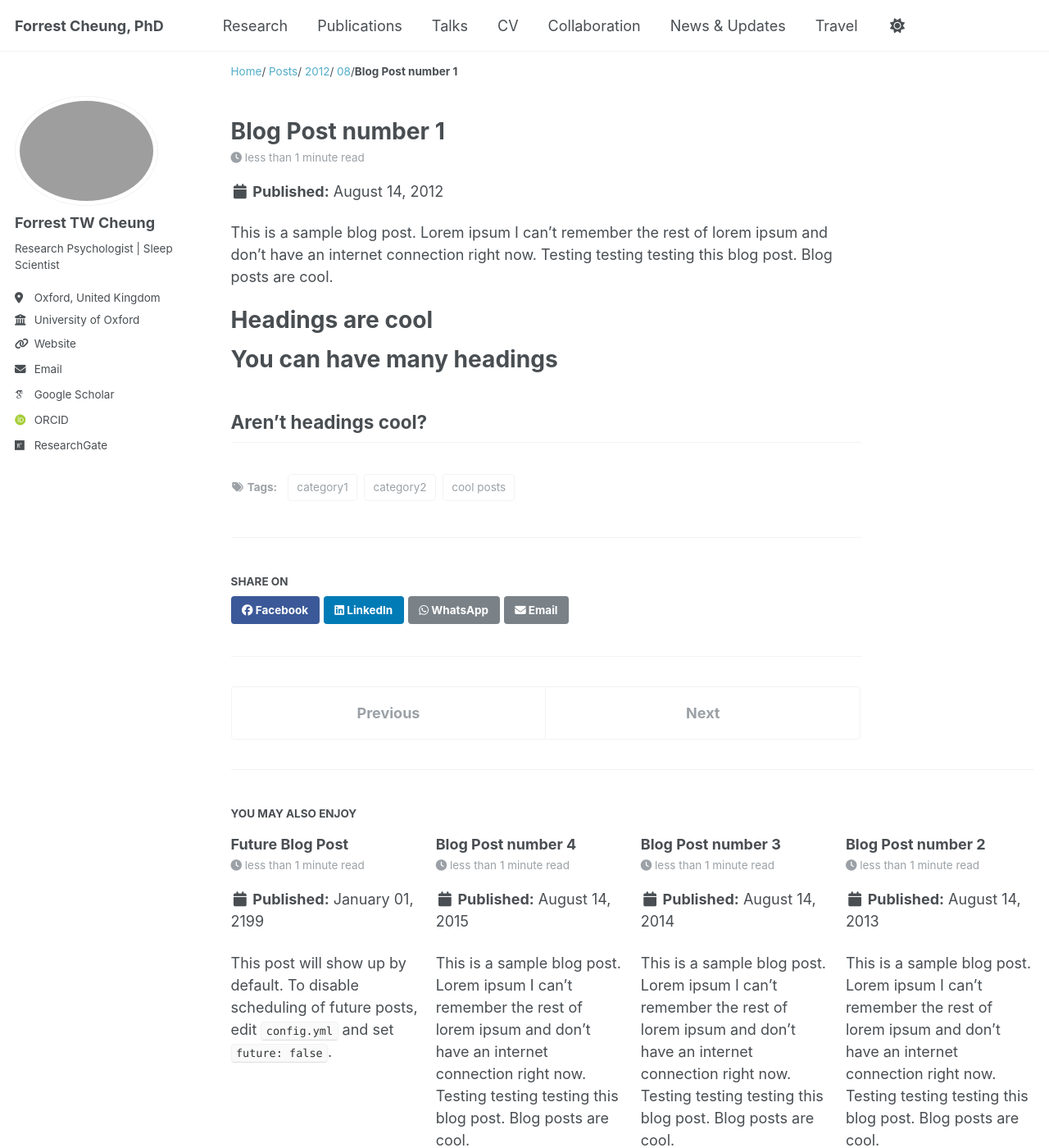
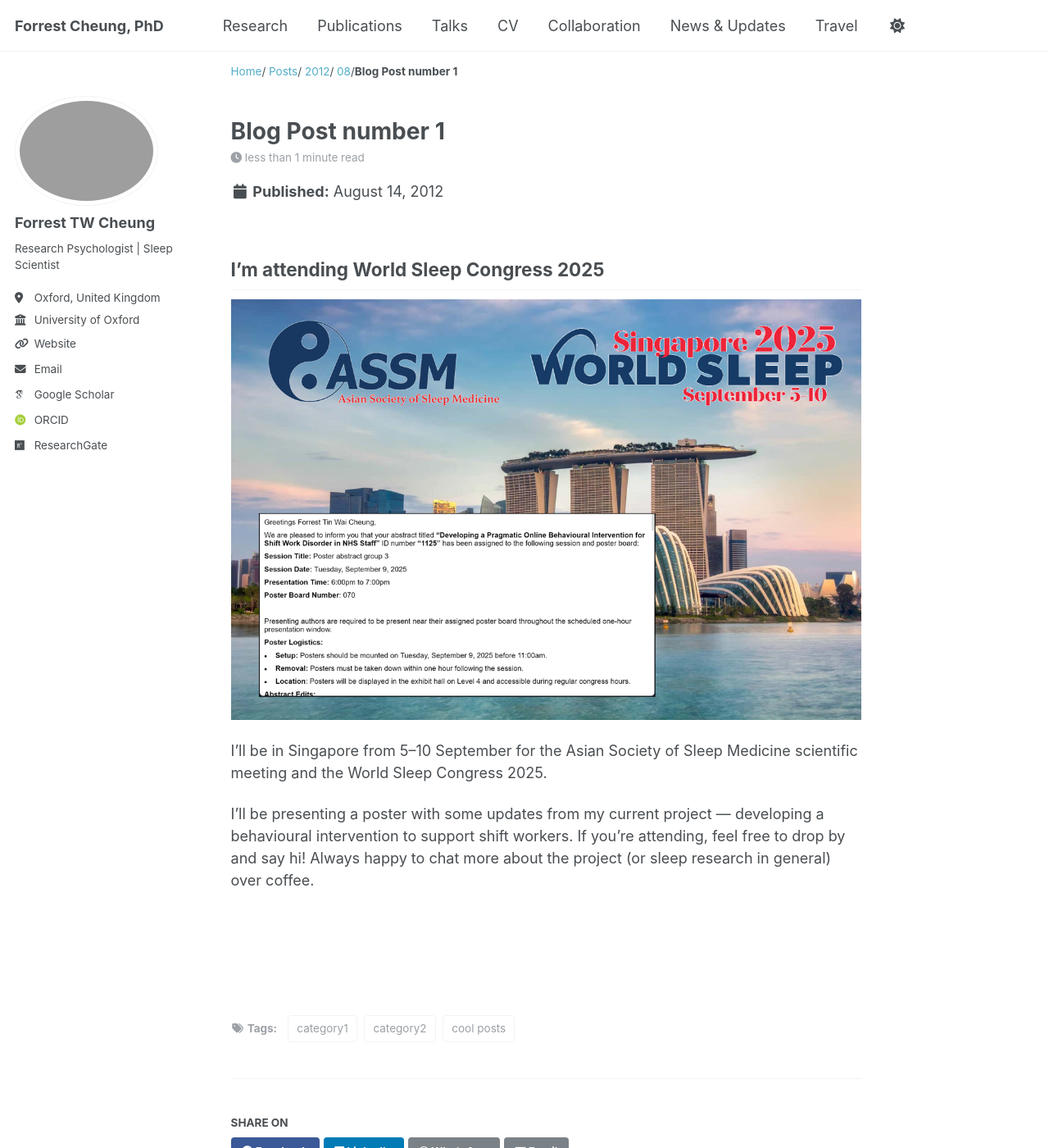
Before and after one commit to forrestcheungtw/forrestcheungtw.github.io, a Jekyll site: the page built from _posts/2012-08-14-blog-post-1.md, in a window 1280 px wide and 1400 px high. Shown: the whole window at 82% size. Built offline with Jekyll 4.4.1, drawn with Linux system fonts in a browser that asks for light colours; some web fonts are replaced; a script that is not in the unit is left out.

Commit message:
Updated 4 files via CloudCannon.

```diff
--- a/_posts/2012-08-14-blog-post-1.md
+++ b/_posts/2012-08-14-blog-post-1.md
@@ -1,20 +1,20 @@
 ---
-title: 'Blog Post number 1'
-date: 2012-08-14
+title: Blog Post number 1
+date: 2012-08-14T00:00:00Z
 permalink: /posts/2012/08/blog-post-1/
 tags:
   - cool posts
   - category1
   - category2
 ---
+## I'm attending World Sleep Congress 2025
 
-This is a sample blog post. Lorem ipsum I can't remember the rest of lorem ipsum and don't have an internet connection right now. Testing testing testing this blog post. Blog posts are cool.
+![](/uploads/news-20250729.png)
 
-Headings are cool
-======
+I’ll be in Singapore from 5–10 September for the Asian Society of Sleep Medicine scientific meeting and the World Sleep Congress 2025.
 
-You can have many headings
-======
+I’ll be presenting a poster with some updates from my current project — developing a behavioural intervention to support shift workers. If you're attending, feel free to drop by and say hi! Always happy to chat more about the project (or sleep research in general) over coffee.
 
-Aren't headings cool?
-------
+&nbsp;
+
+&nbsp;
```
Also changed, not shown: uploads/news-20250729.png (added).
